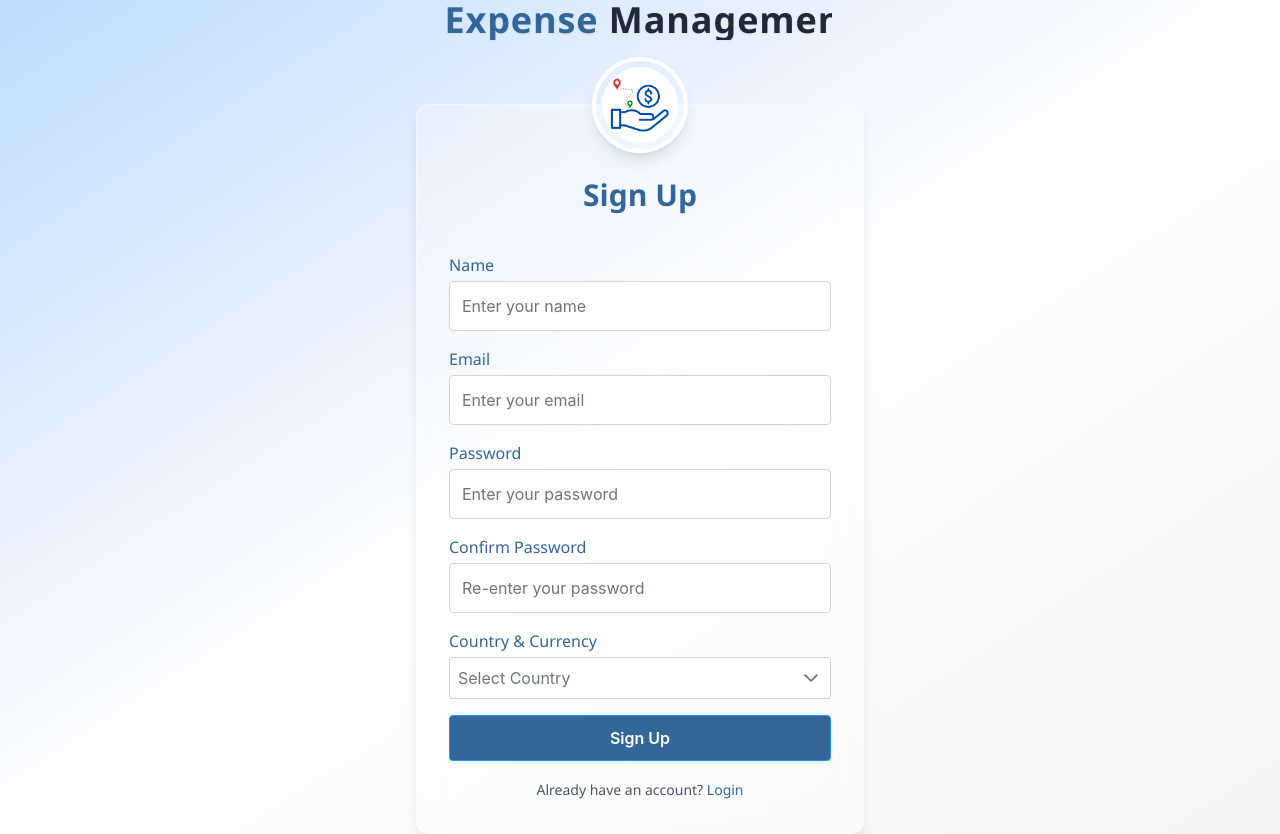
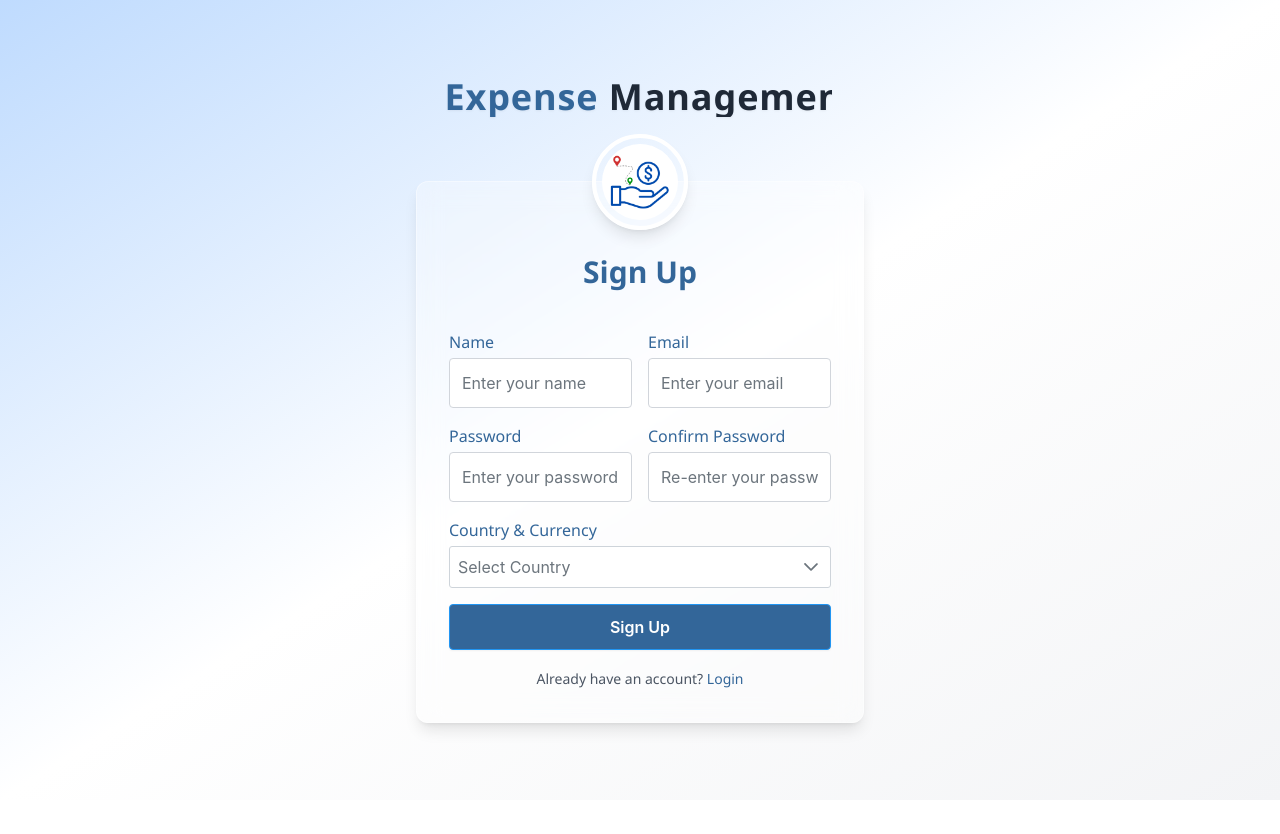
Before and after one commit to Dhruv0104/Expense-Management, a React (Vite) app in the folder client-web/: page /register in a window 1280 px wide. After the commit the page ends 800 px from the top, so only its background shows below. Built offline with nearby package versions, Linux system fonts and the light colour scheme; no server answers.

Commit message:
[STYLE] register page

```diff
--- a/client-web/src/pages/auth/Register.jsx
+++ b/client-web/src/pages/auth/Register.jsx
@@ -126,8 +126,9 @@ export default function Register() {
 
 					<h2 className="text-3xl font-bold text-primary text-center my-10">Sign Up</h2>
 
-					{/* Name */}
-					<div className="mb-4">
+					{/* Name + Email in 1 row */}
+					<div className="flex flex-col sm:flex-row gap-4 mb-4">
+						<div className="flex-1">
 							<label htmlFor="name" className="block text-primary font-medium mb-1">
 								Name
 							</label>
@@ -139,9 +140,7 @@ export default function Register() {
 								className="w-full p-3 rounded border border-gray-300 transition-all focus:ring-2 focus:ring-primary hover:border-primary"
 							/>
 						</div>
-
-					{/* Email */}
-					<div className="mb-4">
+						<div className="flex-1">
 							<label htmlFor="email" className="block text-primary font-medium mb-1">
 								Email
 							</label>
@@ -153,10 +152,15 @@ export default function Register() {
 								className="w-full p-3 rounded border border-gray-300 transition-all focus:ring-2 focus:ring-primary hover:border-primary"
 							/>
 						</div>
+					</div>
 
-					{/* Password */}
-					<div className="mb-4">
-						<label htmlFor="password" className="block text-primary font-medium mb-1">
+					{/* Password + Confirm Password in 1 row */}
+					<div className="flex flex-col sm:flex-row gap-4 mb-4">
+						<div className="flex-1">
+							<label
+								htmlFor="password"
+								className="block text-primary font-medium mb-1"
+							>
 								Password
 							</label>
 							<InputText
@@ -168,9 +172,7 @@ export default function Register() {
 								className="w-full p-3 rounded border border-gray-300 transition-all focus:ring-2 focus:ring-primary hover:border-primary"
 							/>
 						</div>
-
-					{/* Confirm Password */}
-					<div className="mb-4">
+						<div className="flex-1">
 							<label
 								htmlFor="confirmPassword"
 								className="block text-primary font-medium mb-1"
@@ -185,6 +187,7 @@ export default function Register() {
 								placeholder="Re-enter your password"
 								className="w-full p-3 rounded border border-gray-300 transition-all focus:ring-2 focus:ring-primary hover:border-primary"
 							/>
+						</div>
 					</div>
 
 					{/* Country + Currency */}
```
Lines whose indentation alone changed are shown as unchanged.
